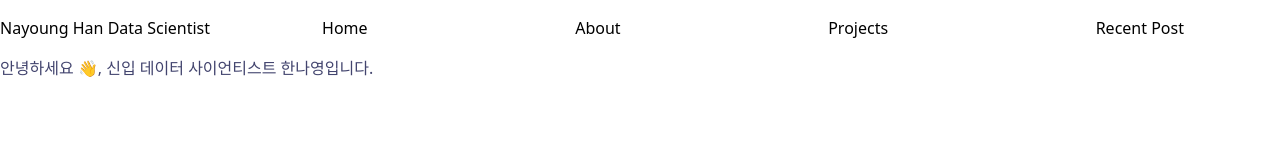
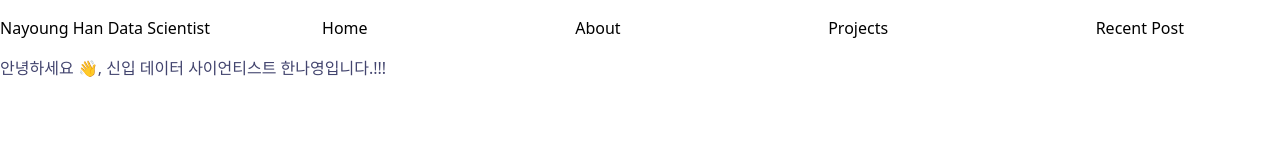
Before and after one commit to LEEHUUN/portfolio_hny, a Next.js app: page / in a window 1280 px wide. Shown: the top 160 px of the page. Built offline with nearby package versions, Linux system fonts and the light colour scheme.

Commit message:
- feat: ci/cd test

```diff
--- a/src/Introduce/index.tsx
+++ b/src/Introduce/index.tsx
@@ -1,6 +1,6 @@
 const Introduce = () => (
   <div>
-    <h1 className="text-[#42446E]">{`안녕하세요 👋,\n신입 데이터 사이언티스트\n한나영입니다.`}</h1>
+    <h1 className="text-[#42446E]">{`안녕하세요 👋,\n신입 데이터 사이언티스트\n한나영입니다.!!!`}</h1>
   </div>
 );
 
```
